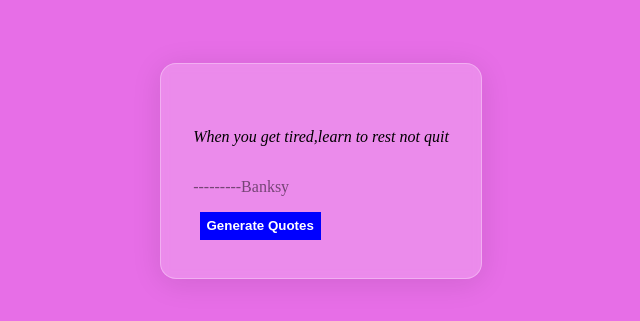
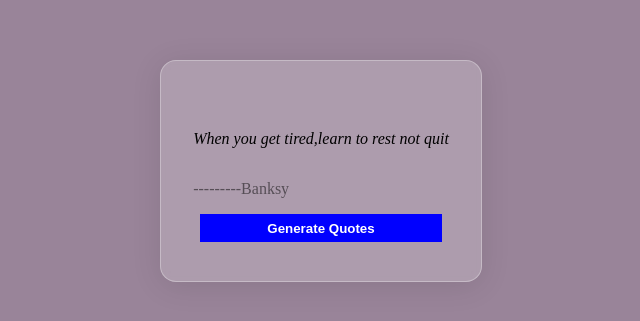
Before and after one commit to nahidbd11/quotes-generator, a React (Create React App) app: page / in a window 1280 px wide. Shown: the part 229-550 px from the top of the page, without its empty margins (319-959 px from the left). Built offline with nearby package versions, Linux system fonts and the light colour scheme; no server answers.

Commit message:
useImperative hook added and animation added

```diff
--- a/src/App.js
+++ b/src/App.js
@@ -1,6 +1,6 @@
 import "./App.scss";
 import Quotes from "./component/Quotes";
-import React, { useReducer, useEffect } from "react";
+import React, { useReducer, useEffect, useRef } from "react";
 import useFetch from "./component/customHooks/CustomFetch";
 import reducer from "./reducer";
 
@@ -12,11 +12,13 @@
     isloading: true,
   };
   const [state, dispatch] = useReducer(reducer, initialstate);
+  const animRef = useRef(null);
   const quote = useFetch("https://api.quotable.io/random", state.count);
   console.log(quote);
   useEffect(() => {
     const timer = setTimeout(() => {
       dispatch({ type: "LOAD_CHANGE" });
+      animRef.current.slideDown();
     }, 2000);
     return () => {
       clearTimeout(timer);
@@ -25,7 +27,8 @@
   function handleClick() {
     dispatch({ type: "INCREAMENT" });
     dispatch({ type: "SET_QUOTES", payload: quote });
-    dispatch({ type: "LOAD_CHANGE" });
+    // dispatch({ type: "LOAD_CHANGE" });
+    // animRef.current.hide();
   }
   return (
     <div className="App-container">
@@ -45,6 +48,7 @@
       )}
       {!state.isloading && (
         <Quotes
+          ref={animRef}
           quoteText={state.quoteText}
           author={state.author}
           handleClick={handleClick}
--- a/src/App.scss
+++ b/src/App.scss
@@ -10,7 +10,7 @@
   grid-template-rows: 100vh;
   place-content: center center;
   place-items: center center;
-  background-color: rgb(231, 110, 231);
+  background-color: rgb(153, 132, 153);
 }
 .btn {
   border: none;
@@ -40,6 +40,8 @@
 
 .quotes-container {
   padding: 2em;
+  display: flex;
+  flex-flow: column nowrap;
   /* From https://css.glass */
   background: rgba(255, 255, 255, 0.2);
   border-radius: 16px;
@@ -47,6 +49,7 @@
   backdrop-filter: blur(5px);
   -webkit-backdrop-filter: blur(5px);
   border: 1px solid rgba(255, 255, 255, 0.3);
+  // transition: all 10s linear 3s;
 }
 
 // HACK:Animating loading
@@ -108,3 +111,24 @@
     min-height: 60%;
   }
 }
+// .quote-div {
+//   // margin-top: -202px;
+//   // opacity: 0;
+//   // overflow: hidden;
+// }
+.hide {
+  margin-top: 5px;
+  opacity: 1;
+  // transition: all 3s ease;
+  animation: animatequote 3s ease;
+}
+@keyframes animatequote {
+  from {
+    margin-top: -202px;
+    opacity: 0;
+  }
+  to {
+    margin-top: 5px;
+    opacity: 1;
+  }
+}
--- a/src/component/Quotes.jsx
+++ b/src/component/Quotes.jsx
@@ -1,10 +1,20 @@
-const Quotes = ({ handleClick, quoteText, author }) => {
+import { forwardRef, useImperativeHandle, useRef } from "react";
+
+const Quotes = ({ handleClick, quoteText, author }, ref) => {
+  const localRef = useRef();
+  useImperativeHandle(ref, () => ({
+    slideDown() {
+      localRef.current.classList.add("hide");
+    },
+  }));
   return (
     <div className="quotes-container">
-      <cite>
-        <blockquote className="mt-2"> {quoteText}</blockquote>
-      </cite>
-      <p className="text-muted mt-2">---------{author}</p>
+      <div className="quote-div" ref={localRef}>
+        <cite>
+          <blockquote className="mt-2"> {quoteText}</blockquote>
+        </cite>
+        <p className="text-muted mt-2">---------{author}</p>
+      </div>
       <button className="btn btn-primary mt-1" onClick={handleClick}>
         Generate Quotes
       </button>
@@ -12,4 +22,4 @@
   );
 };
 
-export default Quotes;
+export default forwardRef(Quotes);
```
